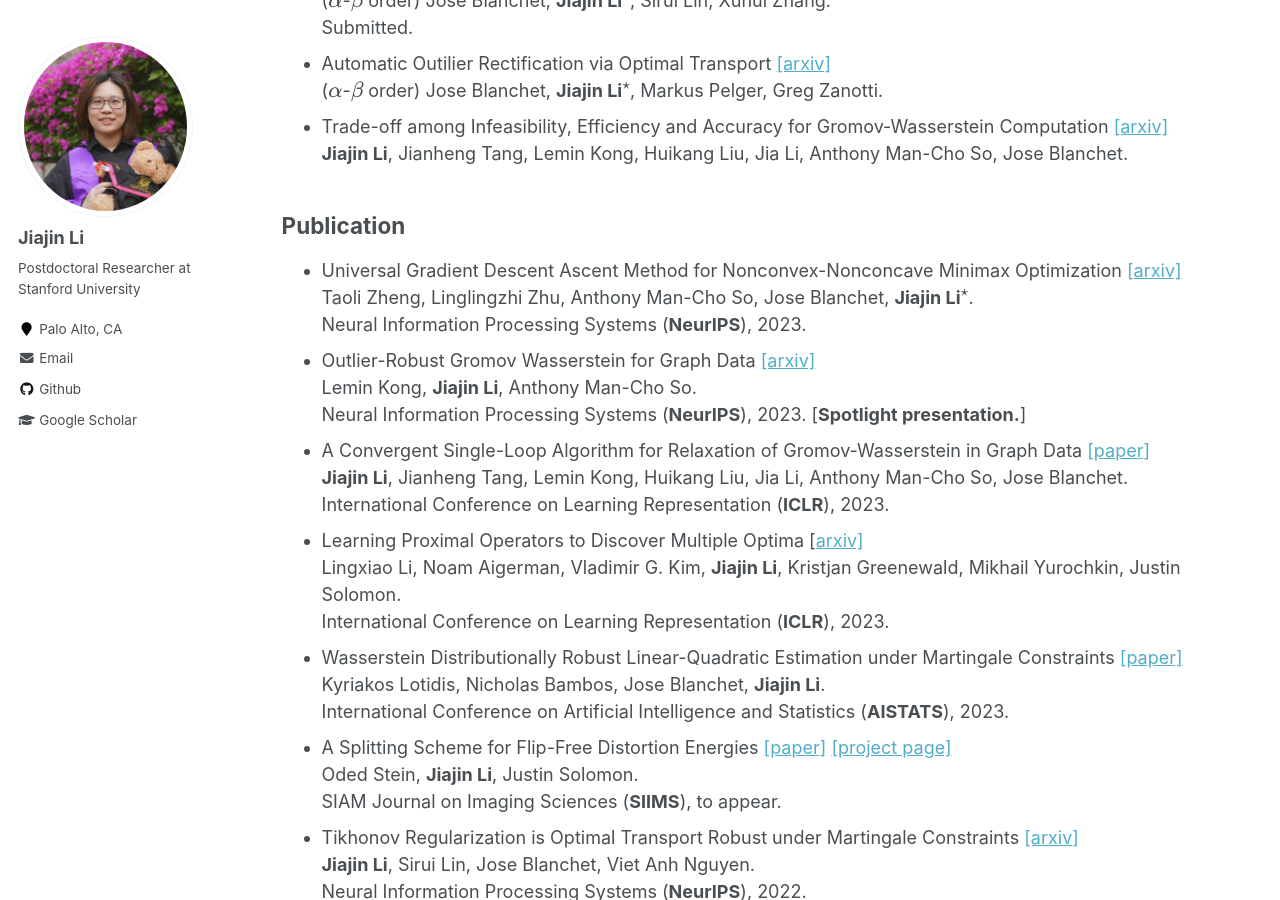
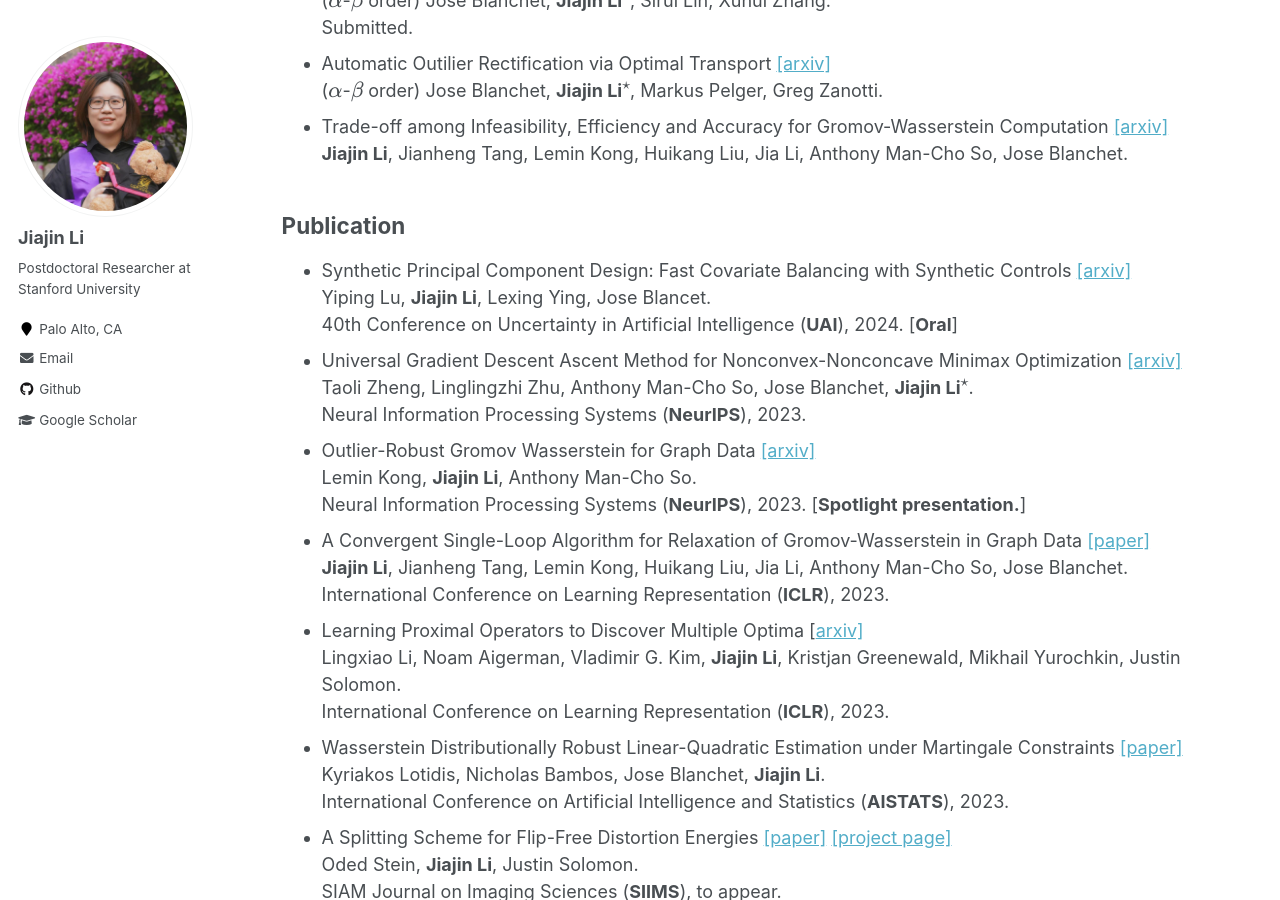
Before and after one commit to gerrili1996/gerrili1996.github.io, a Jekyll site: the page built from _pages/publications.md, in a window 1280 px wide and 900 px high, scrolled down 690 px. Built offline with Jekyll 4.4.1, drawn with Linux system fonts in a browser that asks for light colours; formulas are drawn with MathJax 3.

Commit message:
update_synthetic_control

```diff
--- a/_pages/publications.md
+++ b/_pages/publications.md
@@ -28,6 +28,10 @@ Submitted.
 
 
 ## Publication
+
+-  Synthetic Principal Component Design: Fast Covariate Balancing with Synthetic Controls [[arxiv]](https://arxiv.org/pdf/2211.15241) <br>
+Yiping Lu, **Jiajin Li**, Lexing Ying, Jose Blancet. <br>
+ 40th Conference on Uncertainty in Artificial Intelligence (**UAI**), 2024. [**Oral**]
 - Universal Gradient Descent Ascent Method for Nonconvex-Nonconcave Minimax Optimization [[arxiv]](https://arxiv.org/abs/2212.12978) <br>
 Taoli Zheng, Linglingzhi Zhu, Anthony Man-Cho So, Jose Blanchet, **Jiajin Li**$^\star$. <br>
 Neural Information Processing Systems (**NeurIPS**), 2023.
```
Also changed, not shown: 1 other file.
